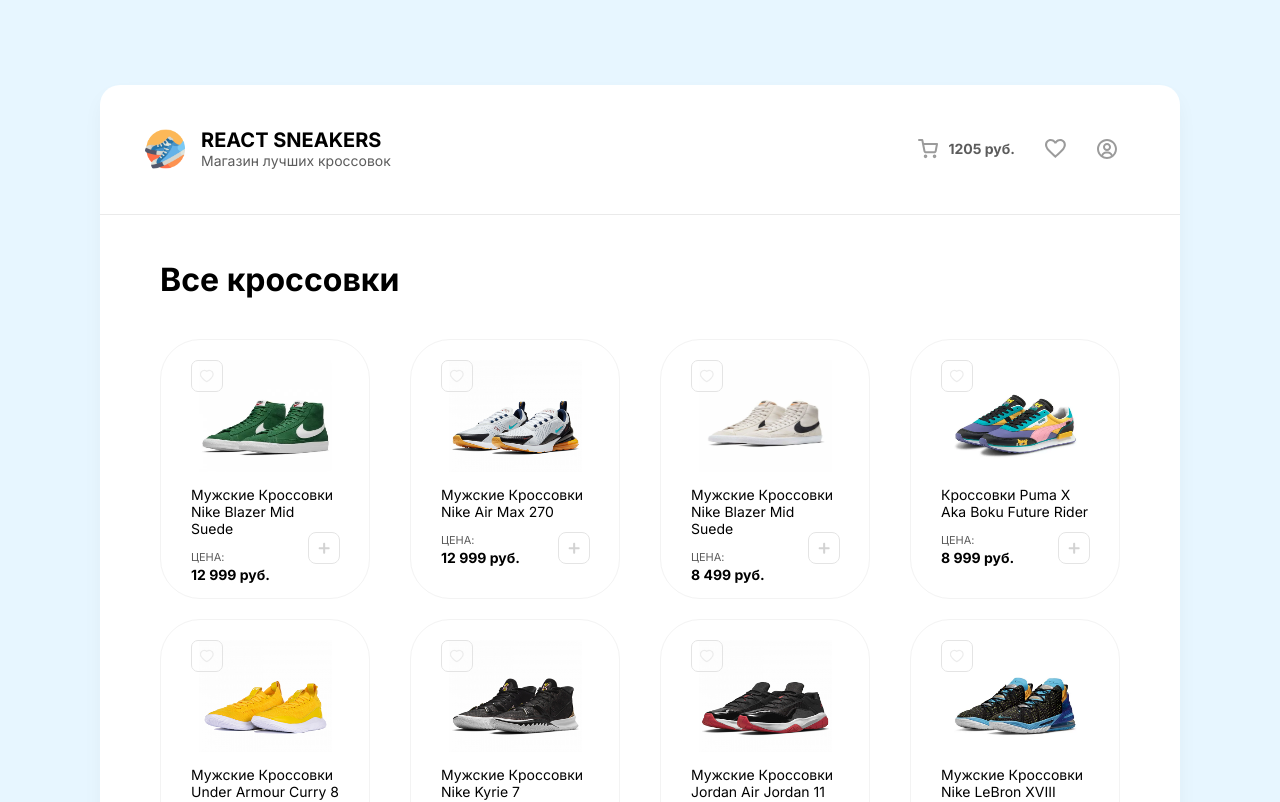
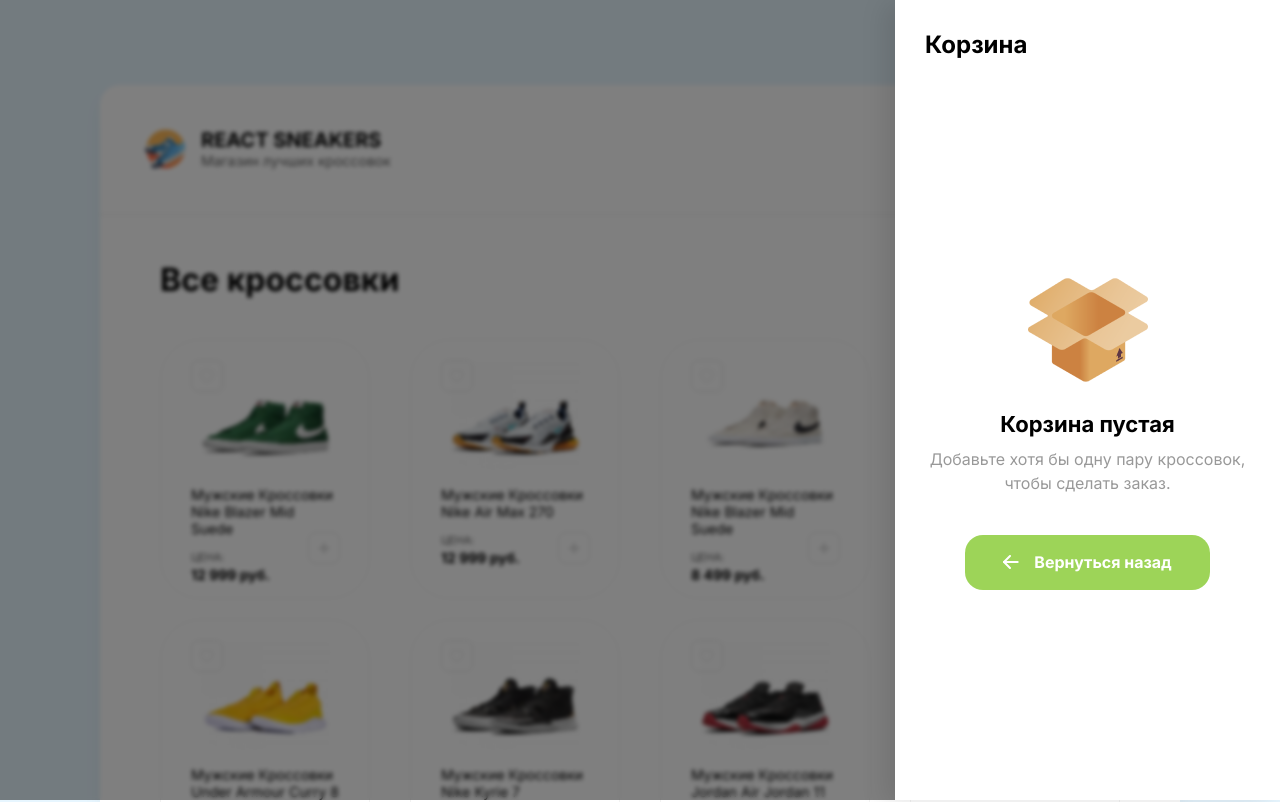
Before and after one commit to studstone/sneakers, a React (Create React App) app: page / in a window 1280 px wide. Shown: the top 802 px of the page. Built offline with nearby package versions, Linux system fonts and the light colour scheme.

Commit message:
create orders

```diff
--- a/src/App.js
+++ b/src/App.js
@@ -1,16 +1,19 @@
 import React from "react";
-import Favorites from "./Components/Favorites/Favorites";
+// import Favorites from "./Components/Favorites/Favorites";
 import NavBar from "./Components/NavBar/NavBar";
+import Orders from "./Components/Orders/Orders";
 import Products from "./Components/Products/Products";
 import GlobalStyle, { Wrapper } from "./Components/Styled/GlobalStyle";
 import { cards } from "./DB/DBItems";
 import useFavorites from "./Hooks/useFavorites";
 import useLiked from "./Hooks/useLiked";
+import useOrders from "./Hooks/useOrders";
 import './style/index.scss';
 
 const App = () => {
     const liked = useLiked(cards);
     const favorites = useFavorites();
+    const orders = useOrders();
 
     return (
         <>
@@ -20,10 +23,15 @@
                 <Products
                     cards={liked}
                     favorites={favorites}
+                    orders={orders}
                 />
-                <Favorites
+                {/* <Favorites
                     {...liked}
                     {...favorites}
+                /> */}
+                <Orders
+                    {...liked}
+                    {...orders}
                 />
             </Wrapper>
         </>
--- /dev/null
+++ b/src/Components/Orders/CardOrders.jsx
@@ -0,0 +1,30 @@
+import React from 'react';
+import { ButtonDel, CardImg, CardPrice, CardWrapper, DescriptionCard, NameSneacers } from './style/StyleCard';
+
+const Card = ({ addCart, cardsOrders, delToOrders }) => {
+    console.log(cardsOrders);
+
+    return (
+        <>
+            {
+                cardsOrders.map((card, i) =>
+                    <CardWrapper key={card.id}>
+                        <CardImg src={card.src} alt={card.alt} />
+                        <DescriptionCard>
+                            <NameSneacers>{card.name}</NameSneacers>
+                            <CardPrice>{card.priceNumber} руб.</CardPrice>
+                        </DescriptionCard>
+                        <ButtonDel
+                            onClick={() => {
+                                addCart(card.id);
+                                delToOrders(i);
+                            }}
+                        />
+                    </CardWrapper>
+                )
+            }
+        </>
+    );
+};
+
+export default Card;
--- /dev/null
+++ b/src/Components/Orders/Orders.jsx
@@ -0,0 +1,59 @@
+import React from 'react';
+import Arrow from '../Favorites/Arrow';
+import { LinkHome } from '../Favorites/styles/StyleFavorites';
+import Card from './CardOrders';
+import {
+    Attention,
+    Blur, Butoon, Description, DottedLine, EmptyWrapper, OrdersTitle, OrdersWrapper, Price, PriceName, Purchases,
+    TotalPrice
+} from './style/StyleOrders';
+
+const Orders = ({ addCart, cardsOrders, delToOrders }) => {
+    console.log();
+    return (
+        <>
+            <Blur />
+            <OrdersWrapper
+            >
+                <OrdersTitle>Корзина</OrdersTitle>
+                {
+                    cardsOrders.lenght ?
+                        <>
+                            <Purchases>
+                                <Card
+                                    addCart={addCart}
+                                    cardsOrders={cardsOrders}
+                                    delToOrders={delToOrders}
+                                />
+                            </Purchases>
+                            <TotalPrice>
+                                <PriceName>Итого:</PriceName>
+                                <DottedLine />
+                                <Price>21 498 руб. </Price>
+                            </TotalPrice>
+                            <TotalPrice>
+                                <PriceName>Налог 5%:</PriceName>
+                                <DottedLine />
+                                <Price>1074 руб. </Price>
+                            </TotalPrice>
+                            <Butoon>
+                                Оформить заказ
+                                <Arrow />
+                            </Butoon>
+                        </> :
+                        <EmptyWrapper>
+                            <img src="./images/emoji-2.png" alt="Emogi" />
+                            <Attention>Корзина пустая</Attention>
+                            <Description>Добавьте хотя бы одну пару кроссовок, чтобы сделать заказ.</Description>
+                            <LinkHome href="#">
+                                <Arrow />
+                                Вернуться назад
+                            </LinkHome>
+                        </EmptyWrapper>
+                }
+            </OrdersWrapper>
+        </>
+    );
+};
+
+export default Orders;
--- /dev/null
+++ b/src/Components/Orders/style/StyleCard.jsx
@@ -0,0 +1,47 @@
+import styled from "styled-components";
+import DelImg from '../../../images/plus.svg';
+
+export const CardWrapper = styled.div`
+    padding: 2rem 2rem 2.9rem 2rem;
+    display: flex;
+    align-items: center;
+    border: 1px solid #F3F3F3;
+    border-radius: 20px;
+    margin-bottom: 2rem;
+`;
+
+export const CardImg = styled.img`
+    width: 7rem;
+    height: 7rem;
+    margin-right: 2.1rem;
+`;
+
+export const DescriptionCard = styled.div`
+    display: flex;
+    flex-direction: column;
+    width: 15rem;
+    margin-right: 1.5rem;
+`;
+
+export const NameSneacers = styled.p`
+    font-size: 13px;
+    line-height: 17px;
+    margin-bottom: 0.8rem;
+`;
+
+export const CardPrice = styled.span`
+    font-weight: 700;
+    font-size: 14px;
+    line-height: 17px;
+`;
+
+export const ButtonDel = styled.button`
+    width: 3.2rem;
+    height: 3.2rem;
+    background-color: transparent;
+    background-image: url(${DelImg});
+    background-position: center;
+    background-repeat: no-repeat;
+    border: 1px solid #DBDBDB;
+    border-radius: 8px;
+`;
--- /dev/null
+++ b/src/Components/Orders/style/StyleOrders.jsx
@@ -0,0 +1,119 @@
+import styled from "styled-components";
+import { variable } from "../../Styled/Variable";
+
+export const Blur = styled.div`
+    position: fixed;
+    top: 0;
+    left: 0;
+    right: 0;
+    bottom: 0;
+    background: rgba(0, 0, 0, 0.5);
+    backdrop-filter: blur(2px);
+`;
+
+export const OrdersWrapper = styled.div`
+    display: flex;
+    flex-direction: column;
+    position: fixed;
+    top: 0;
+    right: 0;
+    bottom: 0;
+    width: 38.5rem;
+    height: 100%;
+    padding: 3rem;
+    background-color: ${variable.wrapperBgColor};
+    box-shadow: -10px 4px 24px rgba(0, 0, 0, 0.1);
+
+    img {
+        width: 12rem;
+        height: 12rem;
+        margin-bottom: 2.1rem;
+    }
+`;
+
+export const OrdersTitle = styled.h1`
+    margin-bottom: 3rem;
+    font-weight: 700;
+    font-size: 24px;
+    line-height: 29px;
+`;
+
+export const Purchases = styled.div`
+    margin-bottom: 2rem;
+    margin-bottom: auto;
+`;
+
+export const TotalPrice = styled.div`
+    display: flex;
+    align-items: baseline;
+`;
+
+export const PriceName = styled.span`
+    font-size: 16px;
+    line-height: 19px;
+    margin-right: 1rem;
+
+    :first-child {
+        margin-bottom: 1.9rem;
+    }
+
+    :last-child {
+        margin-bottom: 2.4rem;
+    }
+`;
+
+export const Price = styled.span`
+    font-weight: 600;
+    font-size: 16px;
+    line-height: 19px;
+    margin-left: 1rem;
+`;
+
+export const DottedLine = styled.span`
+    height: 0.1rem;
+    border-bottom: 1px dashed #DFDFDF;
+    flex: 1;
+`;
+
+export const Butoon = styled.button`
+    display: flex;
+    align-items: center;
+    justify-content: center;
+    width: 32.5rem;
+    height: 5.5rem;
+    background-color: ${variable.linkBgColor};
+    border-radius: 18px;
+    font-weight: 600;
+    font-size: 16px;
+    line-height: 19px;
+    color: white;
+
+    svg {
+        transform: rotate(180deg);
+        margin-left: 1.5rem;
+    }
+`;
+
+export const Attention = styled.h1`
+    font-weight: 600;
+    font-size: 22px;
+    line-height: 27px;
+    margin-bottom: 0.9rem;
+`;
+
+export const Description = styled.p`
+    font-size: 16px;
+    line-height: 24px;
+    opacity: 0.4;
+    margin-bottom: 4rem;
+    text-align: center;
+`;
+
+export const EmptyWrapper = styled.div`
+    width: 100%;
+    height: 100%;
+    display: flex;
+    flex-direction: column;
+    align-items: center;
+    justify-content: center;
+`;
--- a/src/Components/Products/Card.jsx
+++ b/src/Components/Products/Card.jsx
@@ -2,8 +2,11 @@
 import Like from './Like';
 import { ButtonAdd, ButtonLike, CardImage, CardWrapper, Price, PriceNumber, SneakersName } from './styles/StyleCard';
 
-const Card = ({ liked, likedCard, addCart, addToArr, delElArr }) => {
+const Card = ({ liked, likedCard, addCart, addToArr,
+    delElArr, addToOrders, delToOrders }) => {
+
     console.log();
+
     return (
         <>
             {
@@ -24,6 +27,7 @@
                             check={card.cart}
                             onClick={() => {
                                 addCart(card.id);
+                                card.cart ? addToOrders(card) : delToOrders(i);
                             }}
                         />
                         <CardImage src={card.src} alt={card.alt} />
--- a/src/Components/Products/Products.jsx
+++ b/src/Components/Products/Products.jsx
@@ -2,7 +2,7 @@
 import Card from './Card';
 import { CardContainer, ProductTitle, ProductWrapper } from './styles/StyleProduct';
 
-const Products = ({ cards, favorites }) => {
+const Products = ({ cards, favorites, orders }) => {
     console.log();
 
     return (
@@ -12,6 +12,7 @@
                 <Card
                     {...cards}
                     {...favorites}
+                    {...orders}
                 />
             </CardContainer>
         </ProductWrapper>
--- /dev/null
+++ b/src/Hooks/useOrders.jsx
@@ -0,0 +1,17 @@
+import { useState } from "react";
+
+const useOrders = () => {
+    const [cardsOrders, setCardsOrderss] = useState([]);
+
+    const addToOrders = el => {
+        setCardsOrderss([...cardsOrders, el]);
+    };
+
+    const delToOrders = index => {
+        cardsOrders.splice(index, 1);
+    };
+
+    return { cardsOrders, addToOrders, delToOrders };
+};
+
+export default useOrders;
```
Also changed, not shown: public/images/emoji-2.png (added), 1 other file (tests, documents, lock files or other folders).
